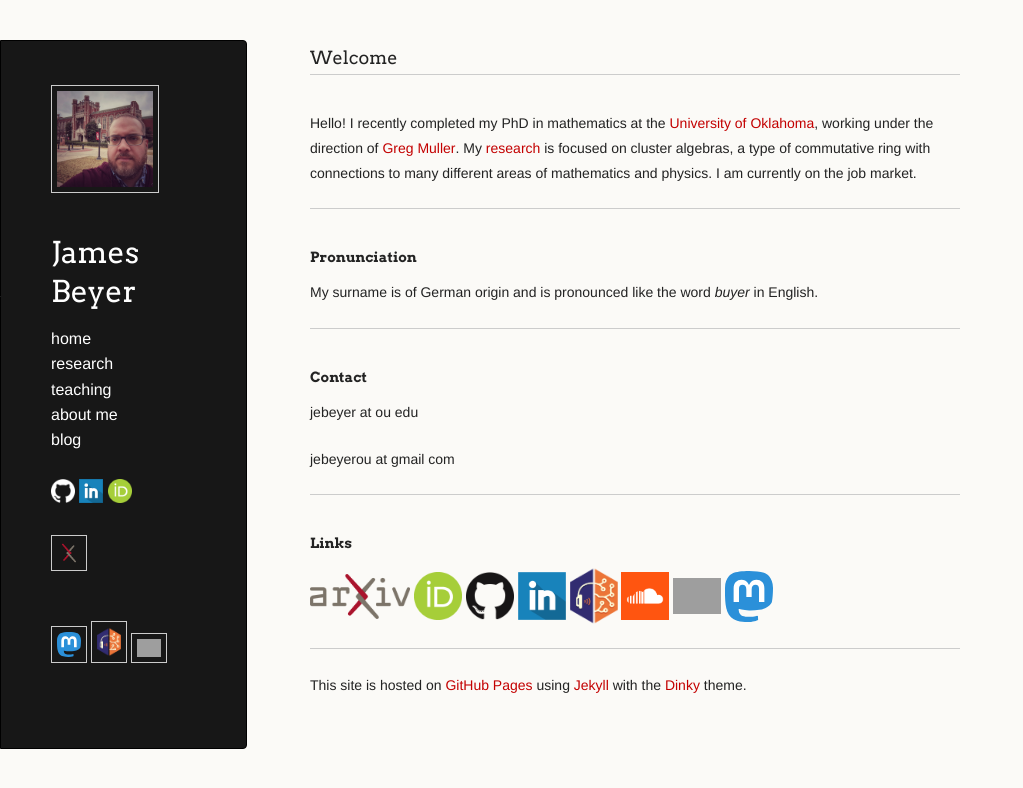
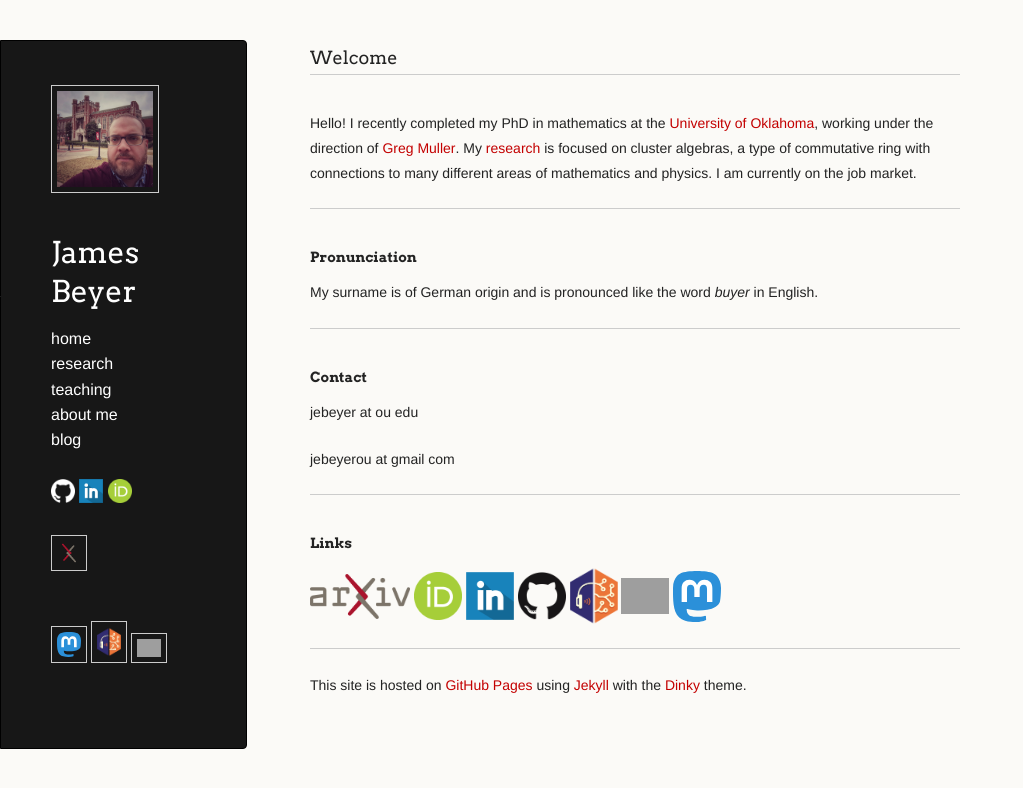
Before and after one commit to jebeyer/jebeyer.github.io, a Jekyll site: the page built from index.md, in a window 1280 px wide. Shown: the top 788 px of the page, without its empty margins (0-1023 px from the left). Built offline with Jekyll 4.4.1, drawn with Linux system fonts in a browser that asks for light colours; a script that is not in the unit is left out; our own code applies the rules of GitHub Pages for plain Markdown files; grey boxes are pictures that could not be loaded.

Commit message:
Update index.md
removed soundcloud link

```diff
--- a/index.md
+++ b/index.md
@@ -28,10 +28,9 @@ jebeyerou at gmail com
 
 <a href="https://arxiv.org/a/beyer_j_2.html"><img src="./assets/arxiv-logo.png" alt="arXiv" width="100"/></a>
 <a href="https://orcid.org/0000-0002-2499-2863"><img src="./assets/ORCID-logo.png" alt="ORCID" width="48"/></a>
+<a href="https://www.linkedin.com/in/james-beyer-72558767"><img src="./assets/linkedin-icon-512.png" alt="LinkedIn" width="48"/></a>
 <a href="https://github.com/jebeyer"><img src="./assets/GitHub-Mark-120px-plus.png" alt="GitHub" width="48"/></a>
-<a href="https://www.linkedin.com/in/james-beyer-72558767"><img src="./assets/linkedin-icon-512.png" alt="LinkedIn" width="48"/></a>
 <a href="https://listenbrainz.org/user/whistlingkitty/"><img src="./assets/ListenBrainz_Logo.png" alt="ListenBrainz" width="48"/></a>
-<a href="https://soundcloud.com/whistlingkitty"><img src="./assets/soundcloud-icon.png" alt="Soundcloud" width="48"/></a>
 <a href="https://whistlingkitty.bandcamp.com"><img src="./assets/bandcamp-button-square-green-512.png" alt="Bandcamp" width="48"/></a>
 <a rel="me" href="https://mathstodon.xyz/@jebeyer"><img src="./assets/mastodon_logo.svg" alt="Mastodon" width="48"/></a>
 
```
